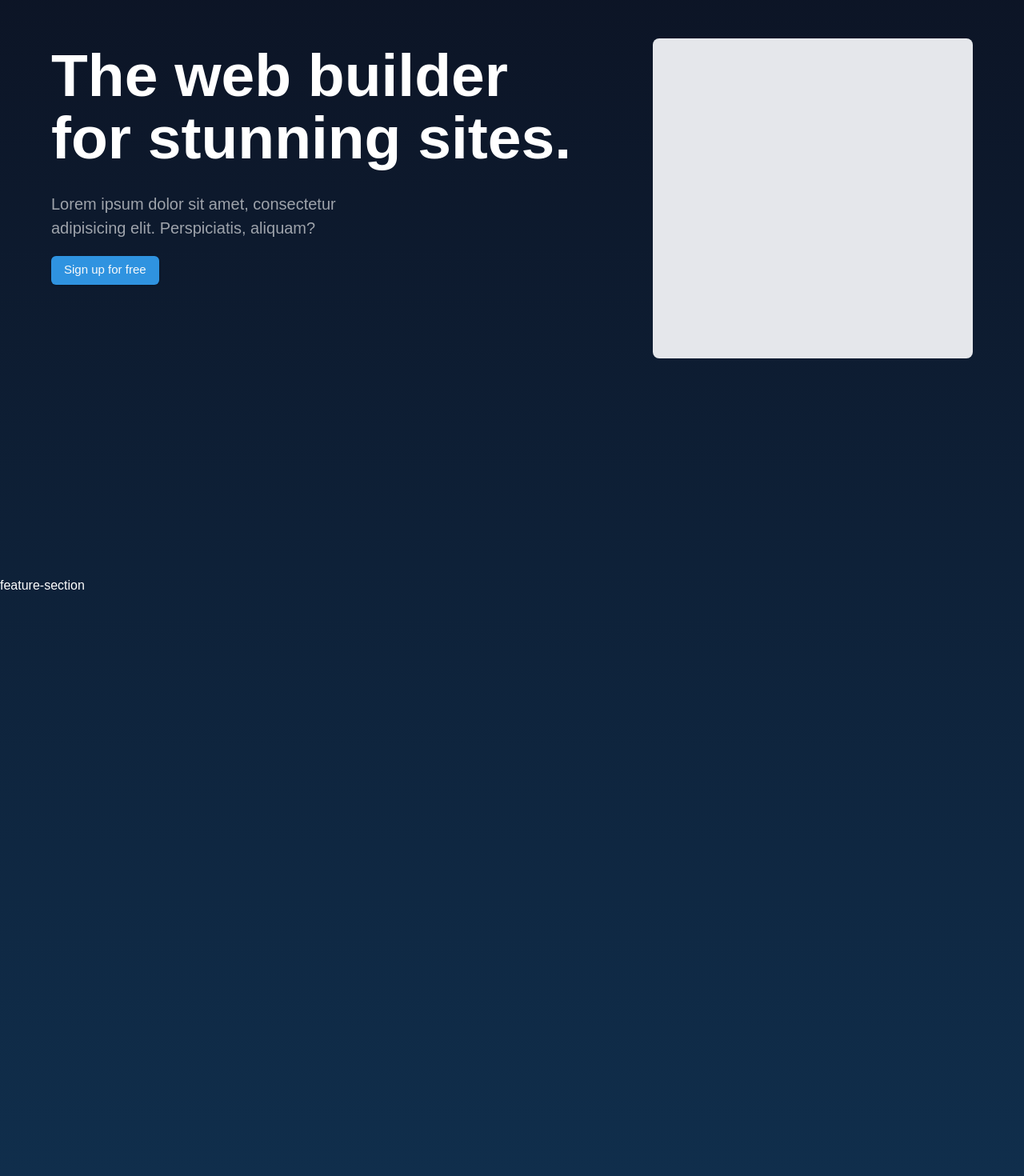
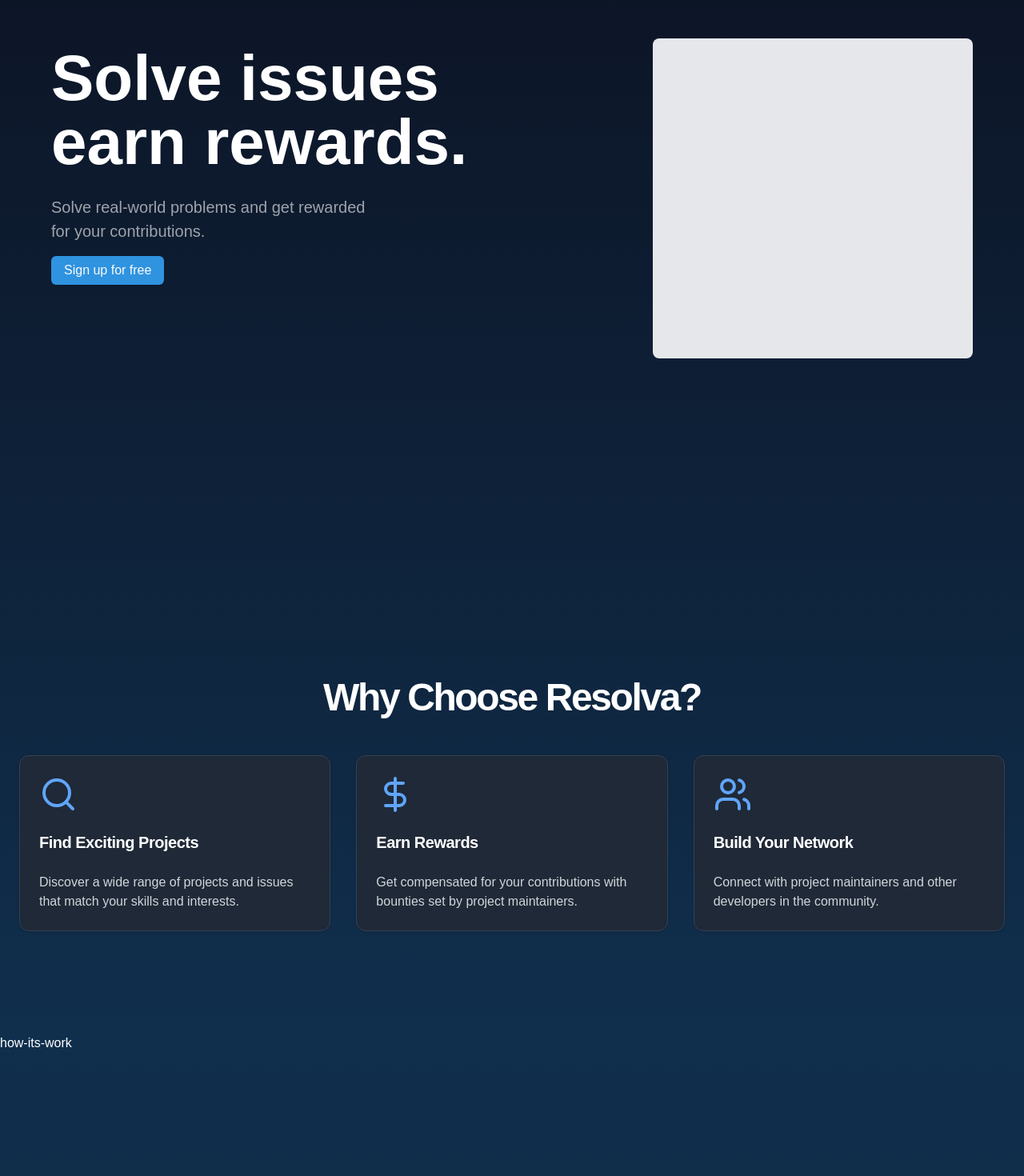
Before and after one commit to DevHrithik/Resolva, a Next.js app: page / in a window 1280 px wide. Shown: the part 160-1630 px from the top of the page at 80% size. Built offline with nearby package versions, Linux system fonts and the light colour scheme.

Commit message:
working on Feature section of landing page

```diff
--- a/components/landing-page/feature-section.tsx
+++ b/components/landing-page/feature-section.tsx
@@ -1,9 +1,55 @@
-import React from 'react'
+"use client";
+import React from "react";
+import { Card, CardContent, CardHeader, CardTitle } from "@/components/ui/card";
+import { DollarSign, Search, Users } from "lucide-react";
 
 const Feature = () => {
+  const features = [
+    {
+      icon: Search,
+      title: "Find Exciting Projects",
+      content:
+        "Discover a wide range of projects and issues that match your skills and interests.",
+    },
+    {
+      icon: DollarSign,
+      title: "Earn Rewards",
+      content:
+        "Get compensated for your contributions with bounties set by project maintainers.",
+    },
+    {
+      icon: Users,
+      title: "Build Your Network",
+      content:
+        "Connect with project maintainers and other developers in the community.",
+    },
+  ]
   return (
-    <div className='h-screen'>feature-section</div>
-  )
-}
+    <section className="w-full py-12 md:py-24 lg:py-32 ">
+      <div className="container px-4 md:px-6 mx-auto">
+        <h2 className="text-3xl font-bold tracking-tighter sm:text-5xl text-center mb-12 text-white">
+          Why Choose Resolva?
+        </h2>
+        <div className="grid gap-8 lg:grid-cols-3">
+          {
+            features.map((feature, index) => (
+              <Card key={index} className="bg-gray-800 border-gray-700 hover:bg-gray-700 transition-colors duration-300">
+                <CardHeader>
+                  <feature.icon className="h-12 w-12 mb-4 text-blue-400" />
+                  <CardTitle className="text-xl font-semibold text-white">
+                    {feature.title}
+                  </CardTitle>
+                </CardHeader>
+                <CardContent>
+                  <p className="text-gray-300">{feature.content}</p>
+                </CardContent>
+              </Card>
+            ))}
 
-export default Feature
+        </div>
+      </div>
+    </section>
+  );
+};
+
+export default Feature;
--- a/components/landing-page/hero-section.tsx
+++ b/components/landing-page/hero-section.tsx
@@ -3,21 +3,20 @@
 const Herosection = () => {
   return (
     <div className="h-[55vh] md:h-screen flex flex-col md:flex-row py-[10%] justify-between px-5 md:px-[5%]">
-      <div className="flex flex-col gap-5 text-center md:text-left">
-        <div className="text-[40px] md:text-[75px] font-bold  md:leading-tight">
-          <h1>The web builder</h1>
-          <h1 className="-mt-4">for stunning sites.</h1>
+      <div className="flex flex-col gap-4 text-center md:text-left">
+        <div className="text-[40px] md:text-[80px] font-bold  md:leading-tight">
+          <h1>Solve issues</h1>
+          <h1 className="-mt-5">earn rewards.</h1>
         </div>
 
         <div className="w-full md:w-[400px]">
-          <span className="font-medium text-[18px] md:text-[20px] opacity-60">
-            Lorem ipsum dolor sit amet, consectetur adipisicing elit.
-            Perspiciatis, aliquam?
+          <span className="font-medium text-[20px] md:text-[20px] opacity-60">
+         Solve real-world problems and get rewarded for your contributions.
           </span>
         </div>
 
         <div className="">
-          <Button className="bg-[#2f93e0] hover:bg-[#006AB9] text-[15px] font-medium">
+          <Button className="bg-[#2f93e0] hover:bg-[#006AB9] text-[16px] font-medium">
             Sign up for free
           </Button>
         </div>
--- /dev/null
+++ b/components/ui/card.tsx
@@ -0,0 +1,76 @@
+import * as React from "react"
+
+import { cn } from "@/lib/utils"
+
+const Card = React.forwardRef<
+  HTMLDivElement,
+  React.HTMLAttributes<HTMLDivElement>
+>(({ className, ...props }, ref) => (
+  <div
+    ref={ref}
+    className={cn(
+      "rounded-xl border bg-card text-card-foreground shadow",
+      className
+    )}
+    {...props}
+  />
+))
+Card.displayName = "Card"
+
+const CardHeader = React.forwardRef<
+  HTMLDivElement,
+  React.HTMLAttributes<HTMLDivElement>
+>(({ className, ...props }, ref) => (
+  <div
+    ref={ref}
+    className={cn("flex flex-col space-y-1.5 p-6", className)}
+    {...props}
+  />
+))
+CardHeader.displayName = "CardHeader"
+
+const CardTitle = React.forwardRef<
+  HTMLDivElement,
+  React.HTMLAttributes<HTMLDivElement>
+>(({ className, ...props }, ref) => (
+  <div
+    ref={ref}
+    className={cn("font-semibold leading-none tracking-tight", className)}
+    {...props}
+  />
+))
+CardTitle.displayName = "CardTitle"
+
+const CardDescription = React.forwardRef<
+  HTMLDivElement,
+  React.HTMLAttributes<HTMLDivElement>
+>(({ className, ...props }, ref) => (
+  <div
+    ref={ref}
+    className={cn("text-sm text-muted-foreground", className)}
+    {...props}
+  />
+))
+CardDescription.displayName = "CardDescription"
+
+const CardContent = React.forwardRef<
+  HTMLDivElement,
+  React.HTMLAttributes<HTMLDivElement>
+>(({ className, ...props }, ref) => (
+  <div ref={ref} className={cn("p-6 pt-0", className)} {...props} />
+))
+CardContent.displayName = "CardContent"
+
+const CardFooter = React.forwardRef<
+  HTMLDivElement,
+  React.HTMLAttributes<HTMLDivElement>
+>(({ className, ...props }, ref) => (
+  <div
+    ref={ref}
+    className={cn("flex items-center p-6 pt-0", className)}
+    {...props}
+  />
+))
+CardFooter.displayName = "CardFooter"
+
+export { Card, CardHeader, CardFooter, CardTitle, CardDescription, CardContent }
```
